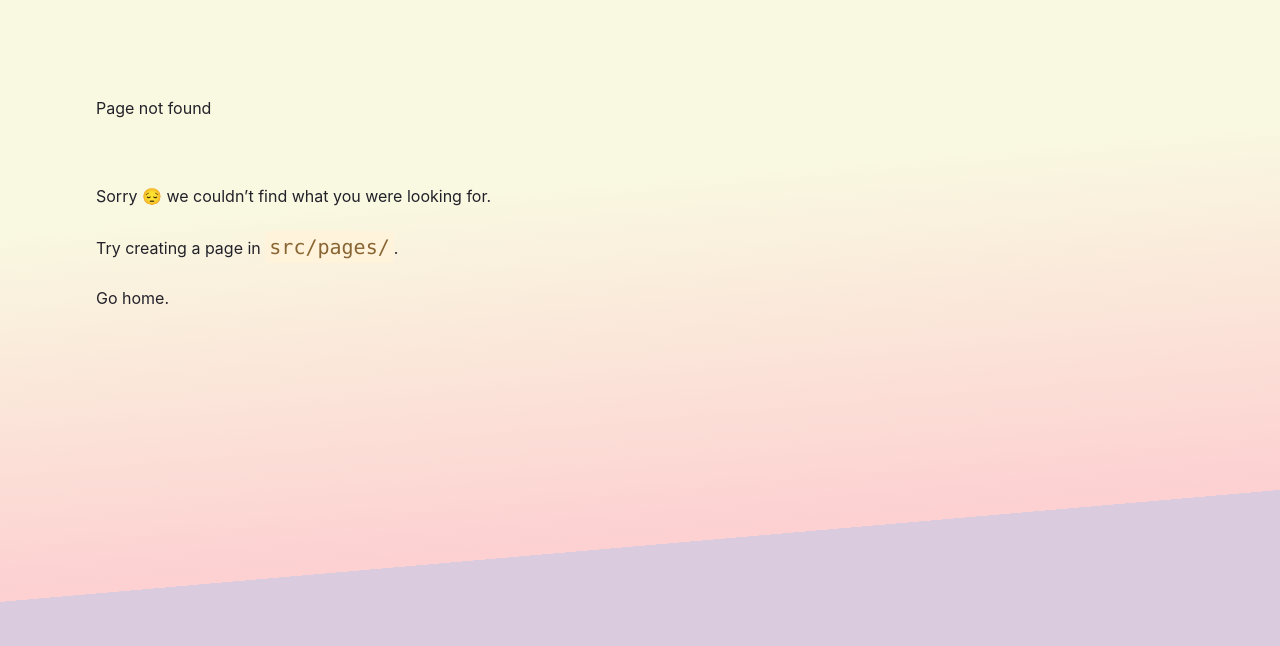
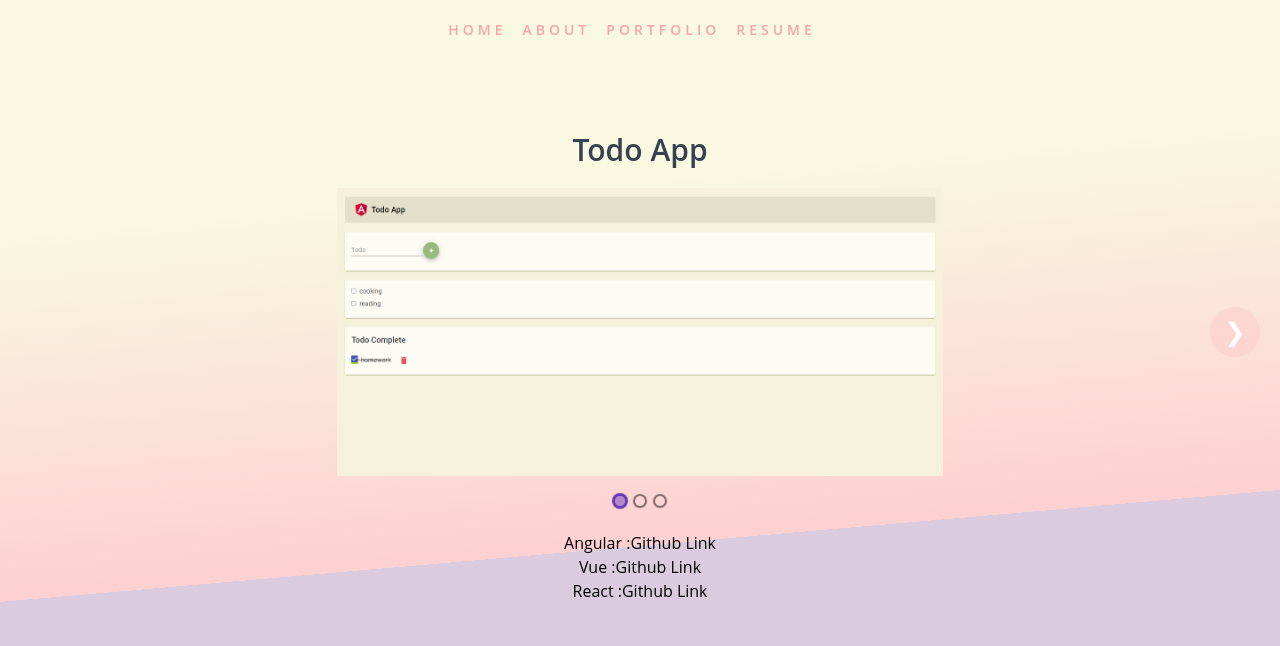
Before and after one commit to chalobonDen/chalobonden.github.io, a Gatsby site: page /portfolio/todoApp in a window 1280 px wide. Before the commit this address had no page. Built offline with nearby package versions, Linux system fonts and the light colour scheme; Gatsby itself is replaced by a stand-in of ours.

Commit message:
Add project page

```diff
--- a/src/pages/portfolio/index.jsx
+++ b/src/pages/portfolio/index.jsx
@@ -40,6 +40,15 @@ const projectData = [
     projectImg: 'https://imgur.com/R81wlCn.png',
     path: '/portfolio/sofa',
   },
+  {
+    id: 5,
+    projectName: 'Todo App',
+    detail: 'Todo App : Angular, React, Vue',
+    type: '',
+    link: null,
+    projectImg: 'https://imgur.com/O7BRfAb.png',
+    path: '/portfolio/todoApp',
+  },
 ];
 
 const portfolio = (props) => {
--- /dev/null
+++ b/src/pages/portfolio/todoApp.jsx
@@ -0,0 +1,59 @@
+import React from 'react';
+import Layout from '../../components/Layout';
+import PropTypes from 'prop-types';
+import Carousel from 'react-elastic-carousel';
+import photo1 from '../../images/project/todoApp/photo1.png';
+import photo2 from '../../images/project/todoApp/photo2.png';
+import photo3 from '../../images/project/todoApp/photo3.png';
+
+const portfolio = (props) => {
+  return (
+    <Layout>
+      <div className="withoutsidebar space-y-5 text-center">
+        <h1 className="text-gray-700 text-3xl font-semibold text-center">
+          Todo App
+        </h1>
+        <div className="slideImg">
+          <Carousel>
+            <img src={photo1} className="w-auto h-72" />
+            <img src={photo2} className="w-auto h-72" />
+            <img src={photo3} className="w-auto h-72" />
+          </Carousel>
+        </div>
+        <div className="pb-10">
+          <p>
+            Angular :
+            <a
+              className="hover:text-blue-400 hover:underline"
+              href="https://github.com/chalobonDen/todo-angular-ts"
+            >
+              Github Link
+            </a>
+          </p>
+          <p>
+            Vue :
+            <a
+              className="hover:text-blue-400 hover:underline"
+              href="https://github.com/chalobonDen/todo-vue-ts"
+            >
+              Github Link
+            </a>
+          </p>
+          <p>
+            React :
+            <a
+              className="hover:text-blue-400 hover:underline"
+              href="https://github.com/chalobonDen/todo-react-ts"
+            >
+              Github Link
+            </a>
+          </p>
+        </div>
+      </div>
+    </Layout>
+  );
+};
+
+portfolio.propTypes = {};
+
+export default portfolio;
```
Also changed, not shown: src/images/project/todoApp/photo1.png (added), src/images/project/todoApp/photo2.png (added), src/images/project/todoApp/photo3.png (added).
